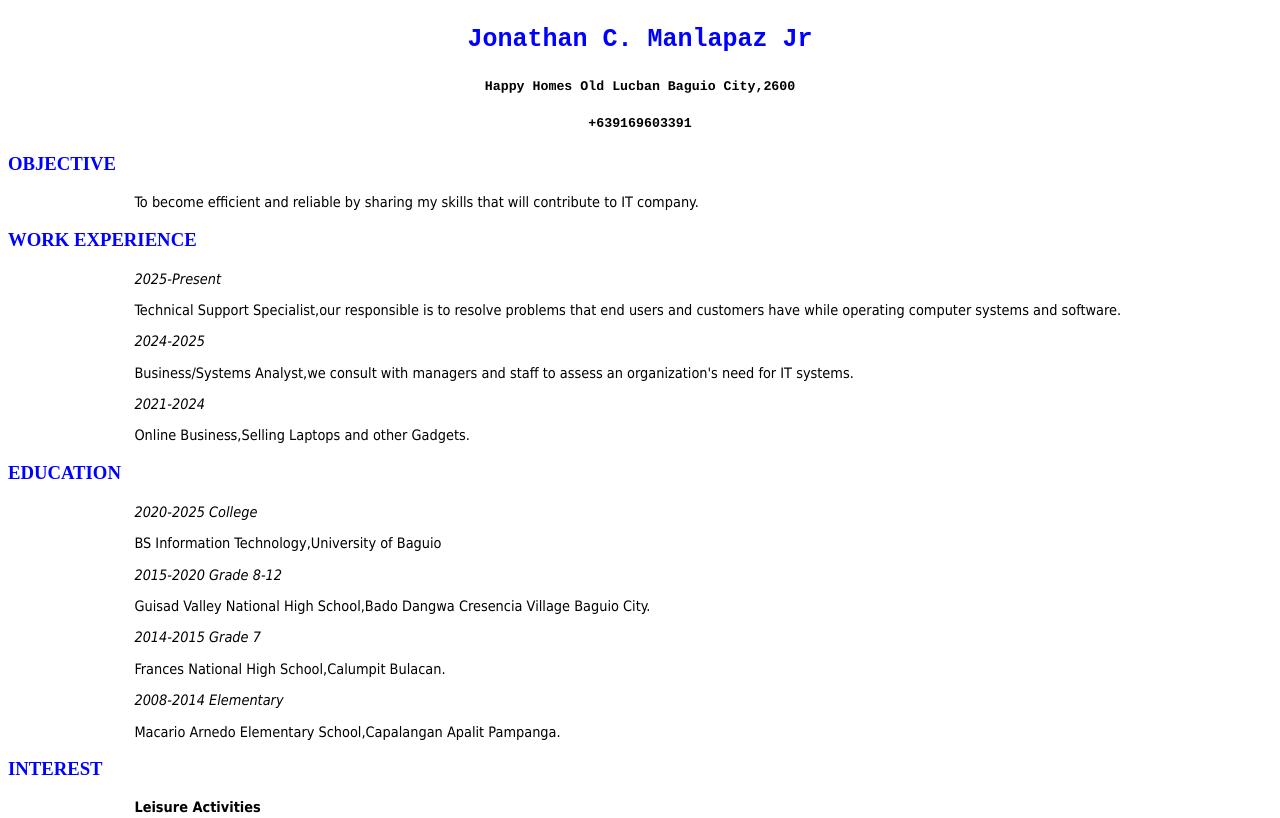
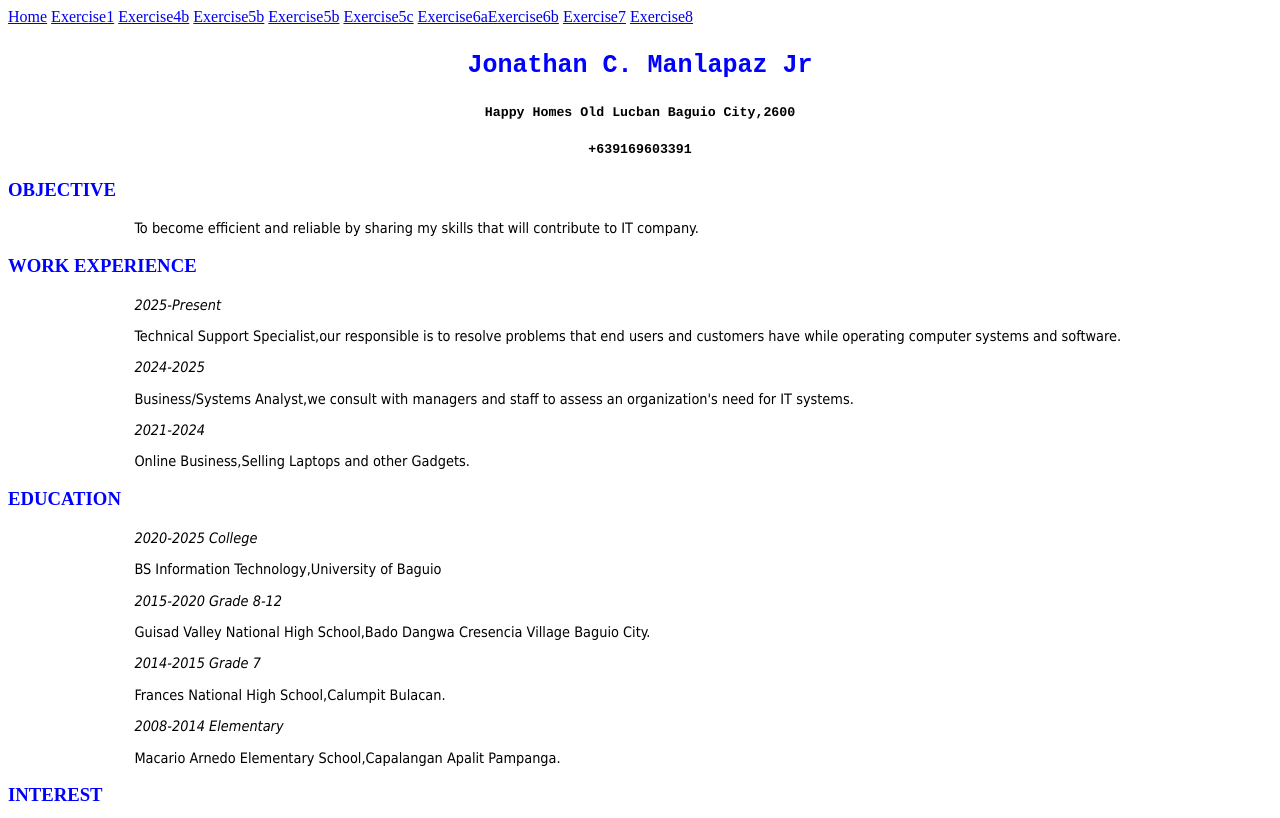
Before and after one commit to jonathancarsetamanlapaz/Index.html., a plain HTML site: page Exercise1.html.html in a window 1280 px wide. Shown: the top 818 px of the page. Drawn offline with Linux system fonts and the light colour scheme.

Commit message:
Update Exercise1.html.html

```diff
--- a/Exercise1.html.html
+++ b/Exercise1.html.html
@@ -1,6 +1,19 @@
 <!DOCTYPE html>
 <html>
 <head>
+<body>
+  <div>
+     <a href="index.html">Home</a>
+    <a href="Exercise1.html.html">Exercise1</a>
+    <a href="Exercise4b.html">Exercise4b</a>
+    <a href="Exercise5a.html">Exercise5b</a>
+    <a href=Exercise5b.html">Exercise5b</a>
+    <a href="Exercise5c.html">Exercise5c</a>
+    <a href="Exercise6a.html">Exercise6a</a?
+    <a href="Exercise6b.html">Exercise6b</a>
+    <a href="Exercise7.html">Exercise7</a>
+    <a href="Exercise8.html">Exercise8</a>
+ </div>
 
 <h3 style="text-align:center;color:blue;Font-family:Courier New;font-size:25px;">Jonathan C. Manlapaz Jr </h3>
 <h5 style="text-align:center;Font-family:Courier;">Happy Homes Old Lucban Baguio City,2600</h5>
@@ -39,5 +52,5 @@ Guisad Valley National High School,Bado Dangwa Cresencia Village Baguio City.</p
 <p style="font-family:tahoma;margin-left:15%;margin-right:15%;font-size:90%;">Swimming</p>
 
 </body>
-
+</head>
 </html>
```
